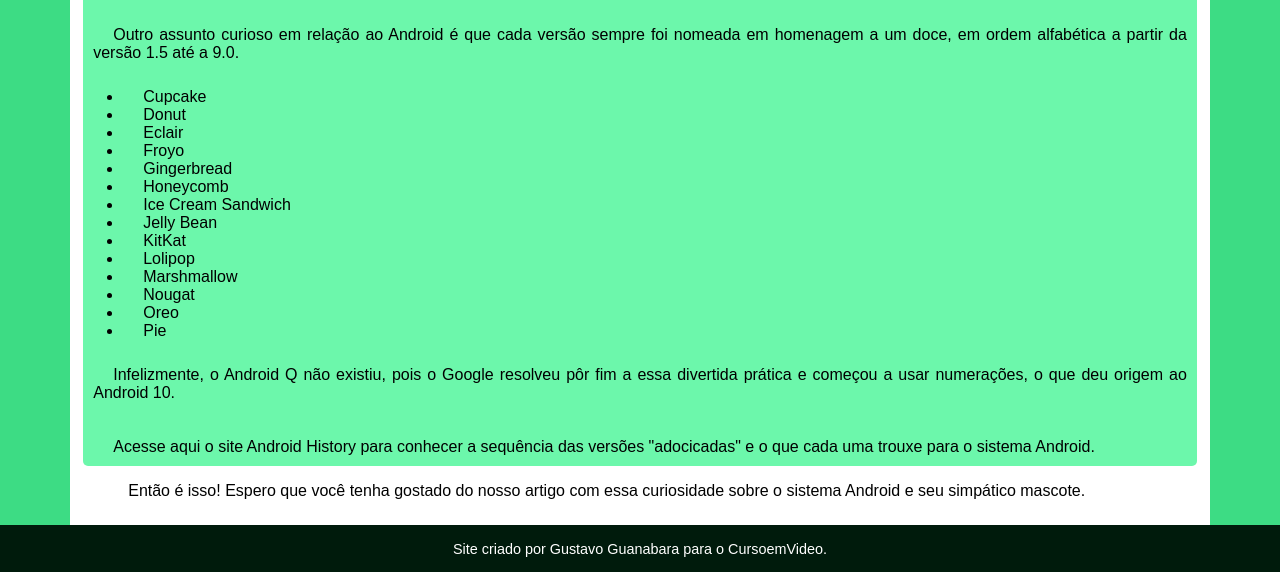
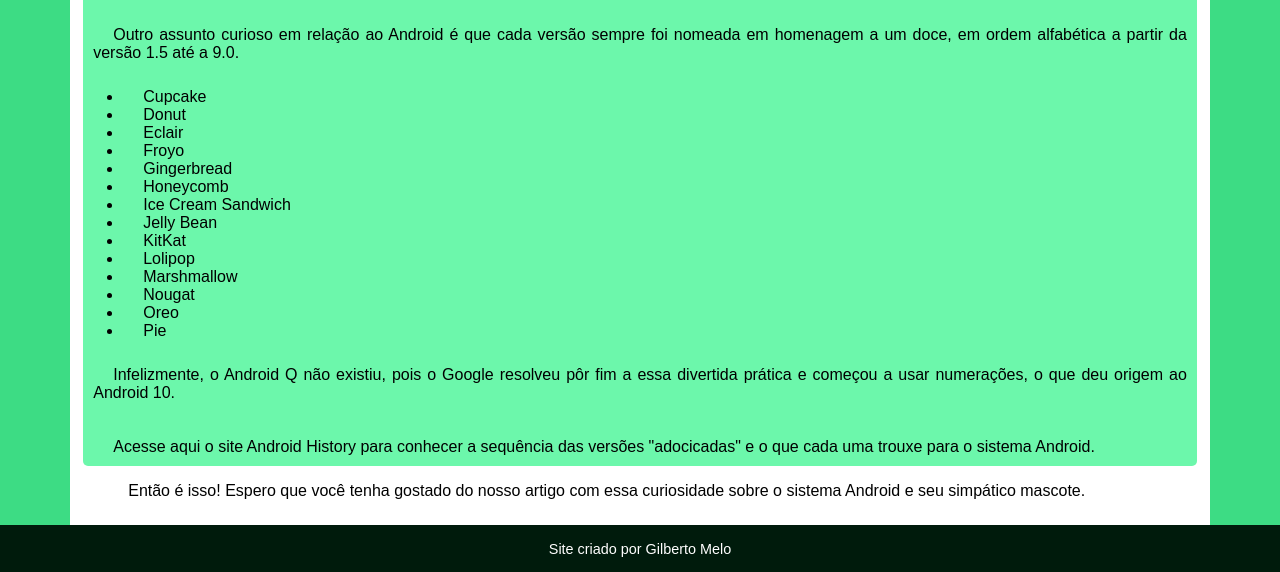
Before and after one commit to Gilzin27/Teste, a plain HTML site: page index.html in a window 1280 px wide. Shown: the part 2449-3021 px from the top of the page. Drawn offline with Linux system fonts and the light colour scheme.

Commit message:
Update index.html

```diff
--- a/index.html
+++ b/index.html
@@ -74,7 +74,7 @@
             </p>
         </main>
     <footer>
-        <p>Site criado por Gustavo Guanabara para o CursoemVideo.</p>
+        <p>Site criado por Gilberto Melo</p>
     </footer>
 </body>
 </html>
```
